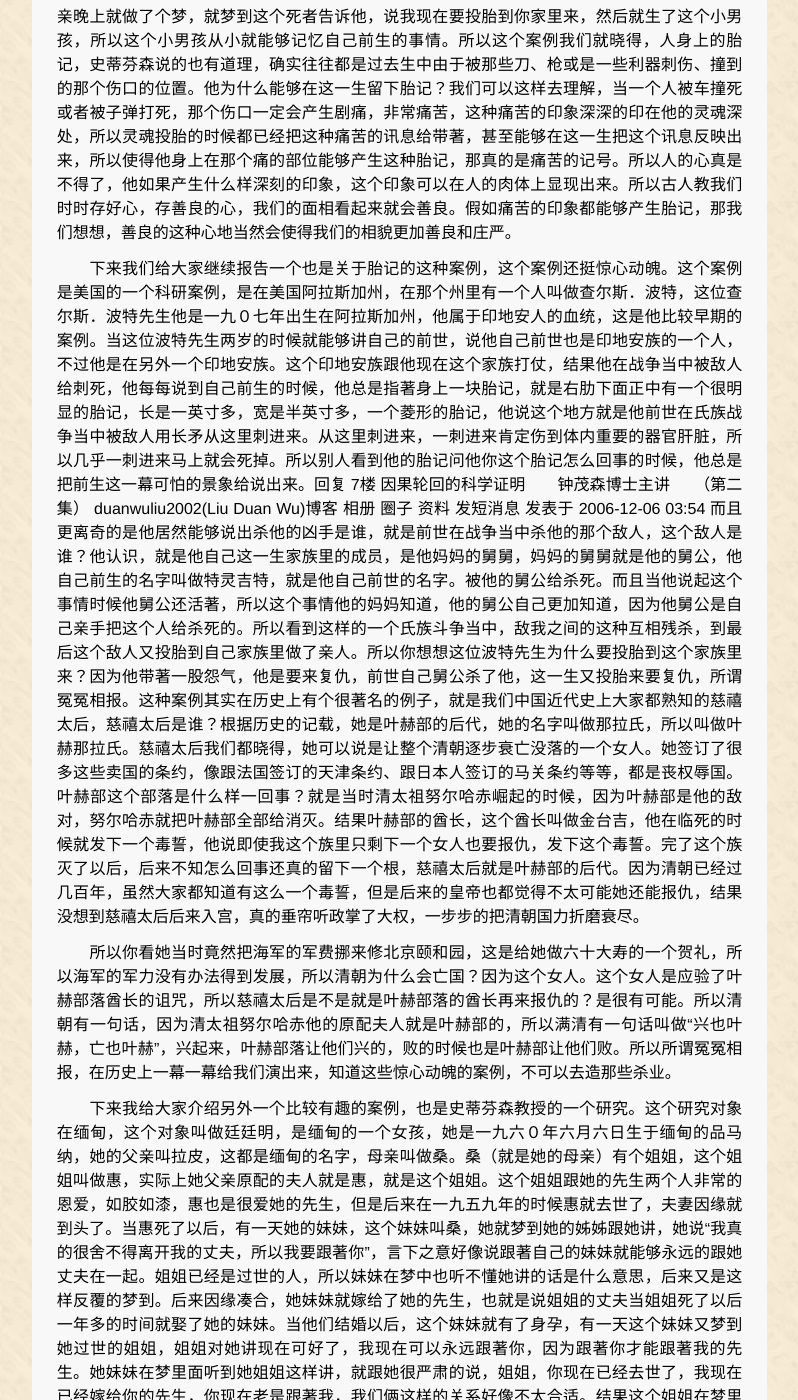
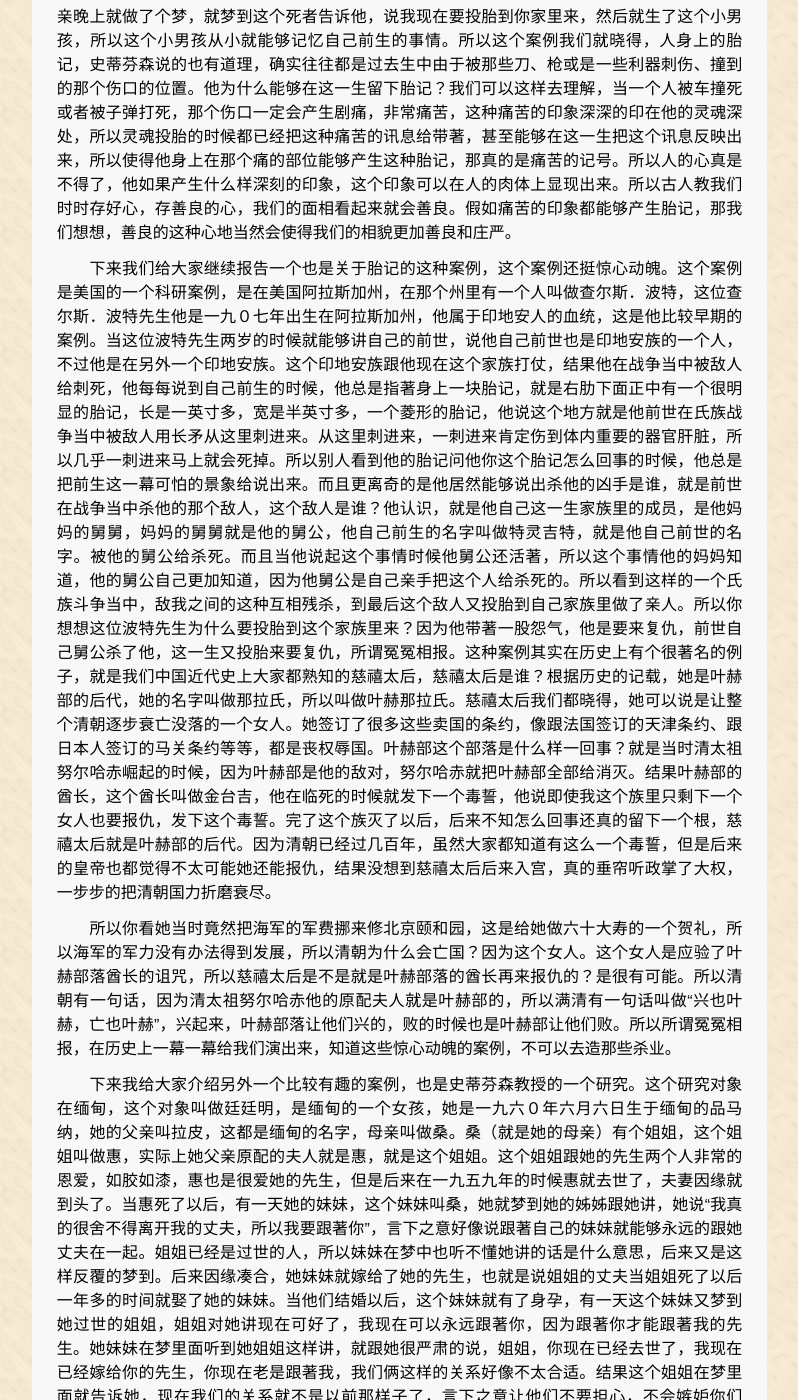
Before and after one commit to cleanli/cleanhome, a Jekyll site: the page built from _posts/miracles/2021-01-23-Scientific_evidence_of_reincarnation.md, in a window 1280 px wide and 1400 px high, scrolled down 16119 px. Shown: the whole window, without its empty margins (118-916 px from the left). Built offline with Jekyll 4.4.1, drawn with Linux system fonts in a browser that asks for light colours; some of the changed text lies outside the part shown.

Commit message:
some fixes

```diff
--- a/_posts/miracles/2021-01-23-Scientific_evidence_of_reincarnation.md
+++ b/_posts/miracles/2021-01-23-Scientific_evidence_of_reincarnation.md
@@ -172,7 +172,7 @@
 
 　　这个人是被人家误杀，原来那个职业杀手不是要杀他，是要杀另外一个人，结果把他给错杀了，真的是冤枉。这个案子一直都没有破，大概是那个职业杀手很高明，没有留下什么蛛丝马迹。可是想想看，既然给职业杀手杀的，恐怕前生真的是有因果，要不然为什么误杀要杀到他？他死的时候，因为小男孩的父母家里跟死者是邻居，就住在同一个村子里，结果这个男子死的时候大家都去围观，包括他父母本人也去看这个尸体，结果这一围观就把这个缘给接上了，他的母亲晚上就做了个梦，就梦到这个死者告诉他，说我现在要投胎到你家里来，然后就生了这个小男孩，所以这个小男孩从小就能够记忆自己前生的事情。所以这个案例我们就晓得，人身上的胎记，史蒂芬森说的也有道理，确实往往都是过去生中由于被那些刀、枪或是一些利器刺伤、撞到的那个伤口的位置。他为什么能够在这一生留下胎记？我们可以这样去理解，当一个人被车撞死或者被子弹打死，那个伤口一定会产生剧痛，非常痛苦，这种痛苦的印象深深的印在他的灵魂深处，所以灵魂投胎的时候都已经把这种痛苦的讯息给带著，甚至能够在这一生把这个讯息反映出来，所以使得他身上在那个痛的部位能够产生这种胎记，那真的是痛苦的记号。所以人的心真是不得了，他如果产生什么样深刻的印象，这个印象可以在人的肉体上显现出来。所以古人教我们时时存好心，存善良的心，我们的面相看起来就会善良。假如痛苦的印象都能够产生胎记，那我们想想，善良的这种心地当然会使得我们的相貌更加善良和庄严。
 
-　　下来我们给大家继续报告一个也是关于胎记的这种案例，这个案例还挺惊心动魄。这个案例是美国的一个科研案例，是在美国阿拉斯加州，在那个州里有一个人叫做查尔斯．波特，这位查尔斯．波特先生他是一九０七年出生在阿拉斯加州，他属于印地安人的血统，这是他比较早期的案例。当这位波特先生两岁的时候就能够讲自己的前世，说他自己前世也是印地安族的一个人，不过他是在另外一个印地安族。这个印地安族跟他现在这个家族打仗，结果他在战争当中被敌人给刺死，他每每说到自己前生的时候，他总是指著身上一块胎记，就是右肋下面正中有一个很明显的胎记，长是一英寸多，宽是半英寸多，一个菱形的胎记，他说这个地方就是他前世在氏族战争当中被敌人用长矛从这里刺进来。从这里刺进来，一刺进来肯定伤到体内重要的器官肝脏，所以几乎一刺进来马上就会死掉。所以别人看到他的胎记问他你这个胎记怎么回事的时候，他总是把前生这一幕可怕的景象给说出来。回复  7楼 因果轮回的科学证明　　钟茂森博士主讲　　（第二集） duanwuliu2002(Liu Duan Wu)博客 相册 圈子 资料 发短消息 发表于 2006-12-06 03:54 而且更离奇的是他居然能够说出杀他的凶手是谁，就是前世在战争当中杀他的那个敌人，这个敌人是谁？他认识，就是他自己这一生家族里的成员，是他妈妈的舅舅，妈妈的舅舅就是他的舅公，他自己前生的名字叫做特灵吉特，就是他自己前世的名字。被他的舅公给杀死。而且当他说起这个事情时候他舅公还活著，所以这个事情他的妈妈知道，他的舅公自己更加知道，因为他舅公是自己亲手把这个人给杀死的。所以看到这样的一个氏族斗争当中，敌我之间的这种互相残杀，到最后这个敌人又投胎到自己家族里做了亲人。所以你想想这位波特先生为什么要投胎到这个家族里来？因为他带著一股怨气，他是要来复仇，前世自己舅公杀了他，这一生又投胎来要复仇，所谓冤冤相报。这种案例其实在历史上有个很著名的例子，就是我们中国近代史上大家都熟知的慈禧太后，慈禧太后是谁？根据历史的记载，她是叶赫部的后代，她的名字叫做那拉氏，所以叫做叶赫那拉氏。慈禧太后我们都晓得，她可以说是让整个清朝逐步衰亡没落的一个女人。她签订了很多这些卖国的条约，像跟法国签订的天津条约、跟日本人签订的马关条约等等，都是丧权辱国。叶赫部这个部落是什么样一回事？就是当时清太祖努尔哈赤崛起的时候，因为叶赫部是他的敌对，努尔哈赤就把叶赫部全部给消灭。结果叶赫部的酋长，这个酋长叫做金台吉，他在临死的时候就发下一个毒誓，他说即使我这个族里只剩下一个女人也要报仇，发下这个毒誓。完了这个族灭了以后，后来不知怎么回事还真的留下一个根，慈禧太后就是叶赫部的后代。因为清朝已经过几百年，虽然大家都知道有这么一个毒誓，但是后来的皇帝也都觉得不太可能她还能报仇，结果没想到慈禧太后后来入宫，真的垂帘听政掌了大权，一步步的把清朝国力折磨衰尽。
+　　下来我们给大家继续报告一个也是关于胎记的这种案例，这个案例还挺惊心动魄。这个案例是美国的一个科研案例，是在美国阿拉斯加州，在那个州里有一个人叫做查尔斯．波特，这位查尔斯．波特先生他是一九０七年出生在阿拉斯加州，他属于印地安人的血统，这是他比较早期的案例。当这位波特先生两岁的时候就能够讲自己的前世，说他自己前世也是印地安族的一个人，不过他是在另外一个印地安族。这个印地安族跟他现在这个家族打仗，结果他在战争当中被敌人给刺死，他每每说到自己前生的时候，他总是指著身上一块胎记，就是右肋下面正中有一个很明显的胎记，长是一英寸多，宽是半英寸多，一个菱形的胎记，他说这个地方就是他前世在氏族战争当中被敌人用长矛从这里刺进来。从这里刺进来，一刺进来肯定伤到体内重要的器官肝脏，所以几乎一刺进来马上就会死掉。所以别人看到他的胎记问他你这个胎记怎么回事的时候，他总是把前生这一幕可怕的景象给说出来。而且更离奇的是他居然能够说出杀他的凶手是谁，就是前世在战争当中杀他的那个敌人，这个敌人是谁？他认识，就是他自己这一生家族里的成员，是他妈妈的舅舅，妈妈的舅舅就是他的舅公，他自己前生的名字叫做特灵吉特，就是他自己前世的名字。被他的舅公给杀死。而且当他说起这个事情时候他舅公还活著，所以这个事情他的妈妈知道，他的舅公自己更加知道，因为他舅公是自己亲手把这个人给杀死的。所以看到这样的一个氏族斗争当中，敌我之间的这种互相残杀，到最后这个敌人又投胎到自己家族里做了亲人。所以你想想这位波特先生为什么要投胎到这个家族里来？因为他带著一股怨气，他是要来复仇，前世自己舅公杀了他，这一生又投胎来要复仇，所谓冤冤相报。这种案例其实在历史上有个很著名的例子，就是我们中国近代史上大家都熟知的慈禧太后，慈禧太后是谁？根据历史的记载，她是叶赫部的后代，她的名字叫做那拉氏，所以叫做叶赫那拉氏。慈禧太后我们都晓得，她可以说是让整个清朝逐步衰亡没落的一个女人。她签订了很多这些卖国的条约，像跟法国签订的天津条约、跟日本人签订的马关条约等等，都是丧权辱国。叶赫部这个部落是什么样一回事？就是当时清太祖努尔哈赤崛起的时候，因为叶赫部是他的敌对，努尔哈赤就把叶赫部全部给消灭。结果叶赫部的酋长，这个酋长叫做金台吉，他在临死的时候就发下一个毒誓，他说即使我这个族里只剩下一个女人也要报仇，发下这个毒誓。完了这个族灭了以后，后来不知怎么回事还真的留下一个根，慈禧太后就是叶赫部的后代。因为清朝已经过几百年，虽然大家都知道有这么一个毒誓，但是后来的皇帝也都觉得不太可能她还能报仇，结果没想到慈禧太后后来入宫，真的垂帘听政掌了大权，一步步的把清朝国力折磨衰尽。
 
 　　所以你看她当时竟然把海军的军费挪来修北京颐和园，这是给她做六十大寿的一个贺礼，所以海军的军力没有办法得到发展，所以清朝为什么会亡国？因为这个女人。这个女人是应验了叶赫部落酋长的诅咒，所以慈禧太后是不是就是叶赫部落的酋长再来报仇的？是很有可能。所以清朝有一句话，因为清太祖努尔哈赤他的原配夫人就是叶赫部的，所以满清有一句话叫做“兴也叶赫，亡也叶赫”，兴起来，叶赫部落让他们兴的，败的时候也是叶赫部让他们败。所以所谓冤冤相报，在历史上一幕一幕给我们演出来，知道这些惊心动魄的案例，不可以去造那些杀业。
 
@@ -198,7 +198,7 @@
 
 　　真是了解到这么深的哲理，我们的人生观、宇宙观就可以保持得很健康，所有这些心理病症、精神忧郁症都是由这种看不破、放不下、执著、烦恼而产生的，真能够看得破、放得下，什么心理病症、什么精神忧郁症统统都没有了，所以我们要警惕自己。可能每个人心里多少都会有一点心理忧郁症，为什么？因为还不能够看得破，不能够放得下。所以这些古圣先贤用这些宇宙真实的哲理来启迪我们灰暗的心灵，让我们能够打开我们的心扉，接受这种真理的滋润，就能够真的看明白这个世界、这个宇宙的真相，然后就不会有烦恼。这位布朗医生当他做完这个案例之后，他就想这个案例他要去证实一下，于是他就拿了美国推销员凯利在催眠当中所描述的情景这个记录，去美国军方历史档案馆里面调查，结果真的找到美国军方一个记录，在一九四二年二月十一日确实有这么一艘鲨鱼号的潜水艇被日本的驱逐舰队给击沉，而且潜水艇上真的有这么一个官兵，叫做吉姆，这个案例确实符合现实。后来布朗医生就把这个案例整理成论文发表在医学杂志上，为我们证明人有轮回，而且这一生心理的病症可能可以回溯到往事。
 
-　　下来给大家再介绍一位可以说是用催眠来回忆前世这种研究领域里面最著名的学者，他的名字叫做布莱恩．魏斯博士，是美国著名的精神心理学学家。首先给大家简单介绍一下布莱恩．魏斯博士，他在一九七０年毕业于美国的耶鲁大学医学院，获得医学博士学位。耶鲁大学我们都晓得是美国最著名的学府之一，最近国家主席胡锦涛曾经在那里演讲。当他毕业以后，曾经在美国的匹兹堡大学、迈阿密大学任教，而且从事心理临床治疗达三十多年，发表了大量的科学论文和著作，是现代的精神心理学，尤其是轮回学的权威。回复  8楼 因果轮回的科学证明　　钟茂森博士主讲　　（第二集） duanwuliu2002(Liu Duan Wu)博客 相册 圈子 资料 发短消息 发表于 2006-12-06 03:55 他发表的著作，在轮回领域里面有很多，有以下几种，包括Many Lives，Many Masters，现在有中文的译本，中文译本的题目叫做《前世今生》，在书店里我们都看到有的卖。还有Through Time into Healing，《生命轮回，超越时空的前世疗法》，以及Mirrors of Time: Using Regression for Physical,Emotional, and Spiritual Healing《医治身心的前世回归疗法》等等。他的案例非常之多，我在美国德州大学任教的时候曾经跟魏斯医生通过电话，他告诉我，那是已经四年多前的事情，他说他已经自己亲手搜集有两万多个用催眠来帮助人回忆前世的案例。他最早的作品就是这本《前世今生》，发表在一九八八年，这本可以说是他在轮回学上的处女作，这个著作里面就记载了他如何来治疗一位心理病人的前后经过。在这本书上，这个研究对象是一位叫做凯瑟琳的女病人，这个事情发生在一九八０年，当时魏斯博士是在美国佛罗里达州迈阿密的一个医疗中心做主席，他的中心里有一个实验室的化验员，就是凯瑟琳，当时她二十七岁，一位女病人。这个女病人她有综合的精神忧郁症，她很怕黑，很怕被关在一个空间里，另外她也很怕水，她怕水怕的程度，连吃药的时候喝点水她都不敢，因为她怕呛著的感觉，而且她整天做恶梦，重复相同的恶梦，梦见自己要死了，甚至她有梦游的倾向。
+　　下来给大家再介绍一位可以说是用催眠来回忆前世这种研究领域里面最著名的学者，他的名字叫做布莱恩．魏斯博士，是美国著名的精神心理学学家。首先给大家简单介绍一下布莱恩．魏斯博士，他在一九七０年毕业于美国的耶鲁大学医学院，获得医学博士学位。耶鲁大学我们都晓得是美国最著名的学府之一，最近xxxxxxx曾经在那里演讲。当他毕业以后，曾经在美国的匹兹堡大学、迈阿密大学任教，而且从事心理临床治疗达三十多年，发表了大量的科学论文和著作，是现代的精神心理学，尤其是轮回学的权威。他发表的著作，在轮回领域里面有很多，有以下几种，包括Many Lives，Many Masters，现在有中文的译本，中文译本的题目叫做《前世今生》，在书店里我们都看到有的卖。还有Through Time into Healing，《生命轮回，超越时空的前世疗法》，以及Mirrors of Time: Using Regression for Physical,Emotional, and Spiritual Healing《医治身心的前世回归疗法》等等。他的案例非常之多，我在美国德州大学任教的时候曾经跟魏斯医生通过电话，他告诉我，那是已经四年多前的事情，他说他已经自己亲手搜集有两万多个用催眠来帮助人回忆前世的案例。他最早的作品就是这本《前世今生》，发表在一九八八年，这本可以说是他在轮回学上的处女作，这个著作里面就记载了他如何来治疗一位心理病人的前后经过。在这本书上，这个研究对象是一位叫做凯瑟琳的女病人，这个事情发生在一九八０年，当时魏斯博士是在美国佛罗里达州迈阿密的一个医疗中心做主席，他的中心里有一个实验室的化验员，就是凯瑟琳，当时她二十七岁，一位女病人。这个女病人她有综合的精神忧郁症，她很怕黑，很怕被关在一个空间里，另外她也很怕水，她怕水怕的程度，连吃药的时候喝点水她都不敢，因为她怕呛著的感觉，而且她整天做恶梦，重复相同的恶梦，梦见自己要死了，甚至她有梦游的倾向。
 
 　　她有一位男友，名字叫斯托特，这个男朋友跟她在一起，虽然是生活在一起，但是两个人很不和谐，这个女病人见到她男友就有一点又害怕又无奈的这种感觉。后来这个女病人就请魏斯医生用催眠的方法治疗，魏斯医生也是根本对轮回没有任何的概念，原来给她用了各种各样的治疗方法都不见效，所以最后决定用催眠，结果没想到一给她做催眠，就帮这个女病人回忆起自己十几世的轮回。在医生的引导当中，她在催眠状态下看到了自己曾经在地球上有八十六次的轮回，这个轮回的时间跨度有四、五千年的时间，整个地理的跨度可以说是全球各地都有。她讲过的这是在催眠当中提到的国家，曾经去过的国家，有义大利、法国、德国、俄国、西班牙、埃及、摩洛哥、美国、日本等等这些地方，可以说全世界都走到了。这位女病人详细的，因为做了十几次的催眠疗程，每次疗程都能够讲到自己一到二次的轮回经历，虽然她说她在地球上已经做了八十六次的人，可是每次做人都做得很痛苦。在她这十几次的轮回经历描述里头，她做过什么？在古老的石器时代做过一个在洞穴里居住的野人，在古埃及时代做过一个女奴，在西班牙殖民王朝做过一个妓女，在十八世纪殖民地里头做过一个被殖民的居民，还有在十九世纪美国维吉尼亚做过一个奴隶，统统都是很悲惨的经历。做过一次可以说是比较好的是最近一次，她在第二次世界大战当中做过德国法西斯的一名男子飞行员，可是那次他也是被飞机轰炸给炸死的。
 
@@ -229,6 +229,7 @@
 [返回目录](#index)
 
 ---
+<a id="part03"></a>
 #### 第三集
 
 Clean注：转自佛门网：[因果轮回的科学证明（第三集）](http://www.fomen123.com/fo/yinguo/jiexi/1397.html)
@@ -394,6 +395,7 @@
 [返回目录](#index)
 
 ---
+<a id="part04"></a>
 #### 第四集
 
 Clean注：转自佛门网：[因果轮回的科学证明（第四集）](http://www.fomen123.com/fo/yinguo/jiexi/1398.html)
```
Also changed, not shown: _posts/tech/2017-05-29-cmd_collecting.md (+1 -1 lines).
